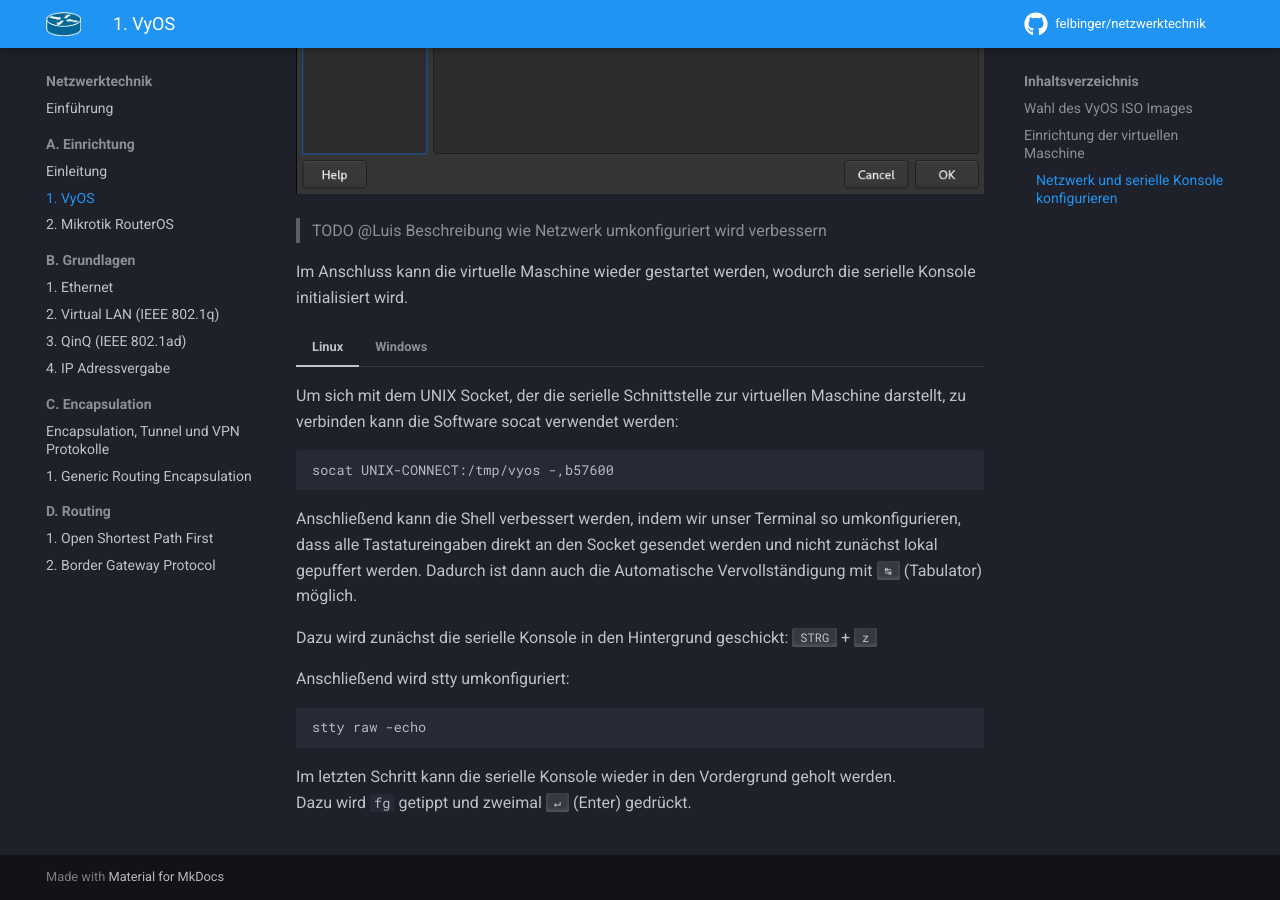
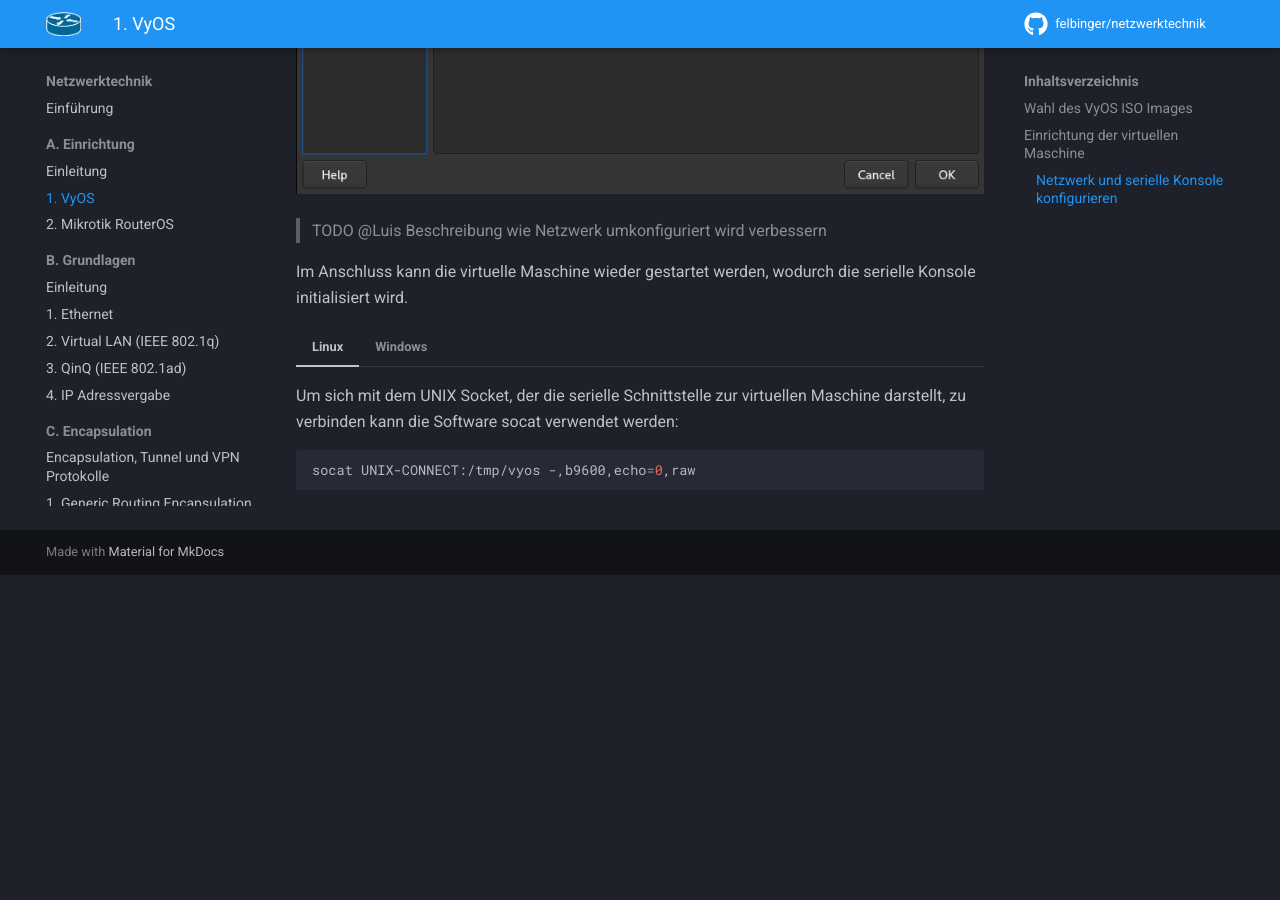
Before and after one commit to felbinger/netzwerktechnik, an MkDocs documentation site: the page built from docs/A._Einrichtung/1_vyos.md, in a window 1280 px wide and 900 px high, scrolled down 2178 px. Built offline with MkDocs 1.6.1 and Material for MkDocs 9.7.7, drawn with Linux system fonts in a browser that asks for light colours; comment, search, counter and statistics services are not loaded; after the commit the page ends 2753 px from its top, so only the background shows below that.

````diff
--- a/docs/A._Einrichtung/1_vyos.md
+++ b/docs/A._Einrichtung/1_vyos.md
@@ -40,23 +40,9 @@ Im Anschluss kann die virtuelle Maschine wieder gestartet werden, wodurch die se
     Software socat verwendet werden:
 
     ```sh
-    socat UNIX-CONNECT:/tmp/vyos -,b57600
+    socat UNIX-CONNECT:/tmp/vyos -,b9600,echo=0,raw
     ```
 
-    Anschließend kann die Shell verbessert werden, indem wir unser Terminal so umkonfigurieren, dass alle
-    Tastatureingaben direkt an den Socket gesendet werden und nicht zunächst lokal gepuffert werden. Dadurch ist dann
-    auch die Automatische Vervollständigung mit <kbd>&#x21b9;</kbd> (Tabulator) möglich.
-
-    Dazu wird zunächst die serielle Konsole in den Hintergrund geschickt: <kbd>STRG</kbd> + <kbd>z</kbd>
-
-    Anschließend wird stty umkonfiguriert:
-
-    ```sh
-    stty raw -echo
-    ```
-
-    Im letzten Schritt kann die serielle Konsole wieder in den Vordergrund geholt werden.
-    Dazu wird `fg` getippt und zweimal <kbd>&#x21b5;</kbd> (Enter) gedrückt.
 
 === "Windows"
     > TODO @Luis Beschreibung für Verwendung von Putty oder ähnlichem einfügen
````
Also changed, not shown: docs/A._Einrichtung/0_intro.md (+5 -1 lines), docs/B._Grundlagen/0_Intro.md (added, +65 -0 lines), docs/B._Grundlagen/1_ethernet.md (+17 -0 lines).
